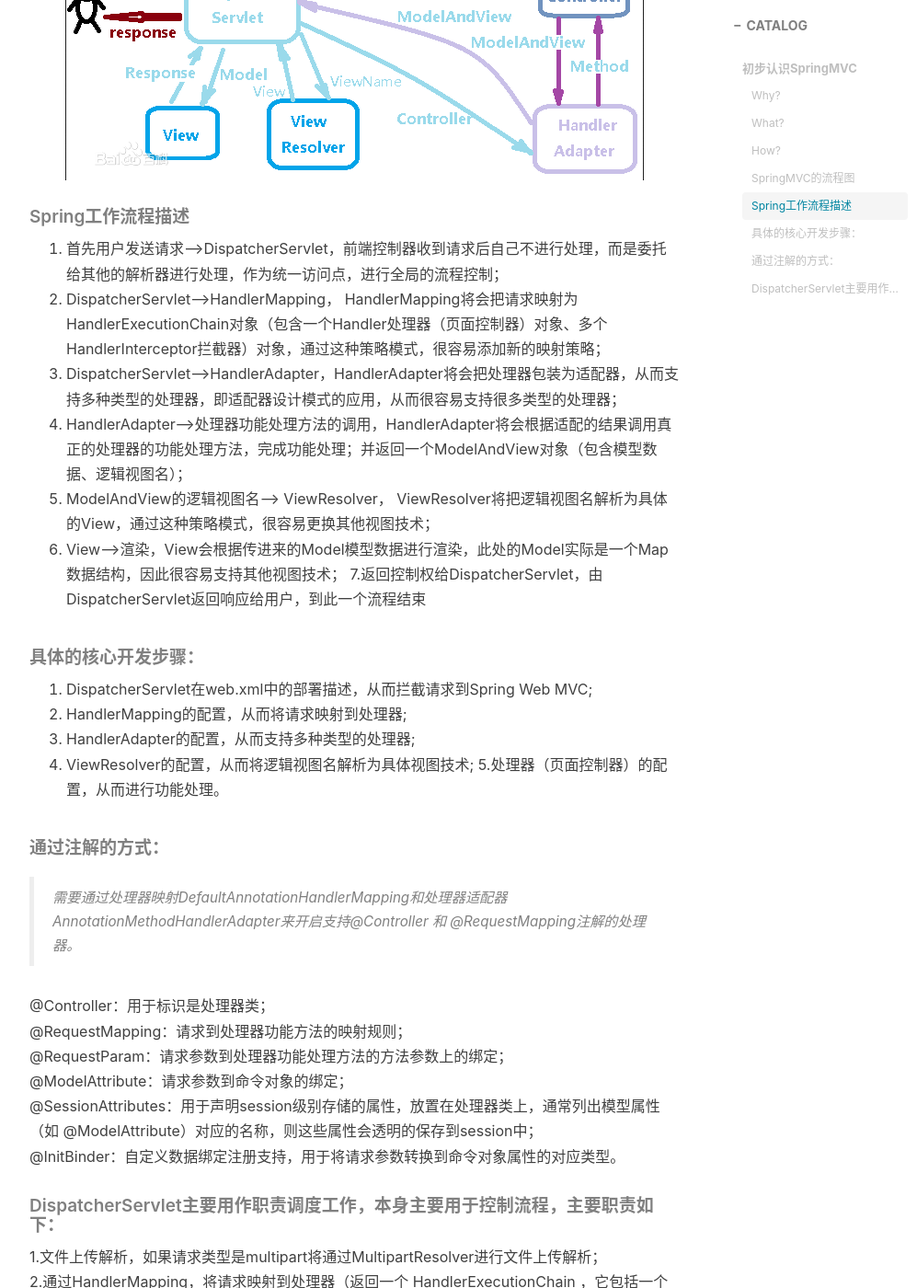
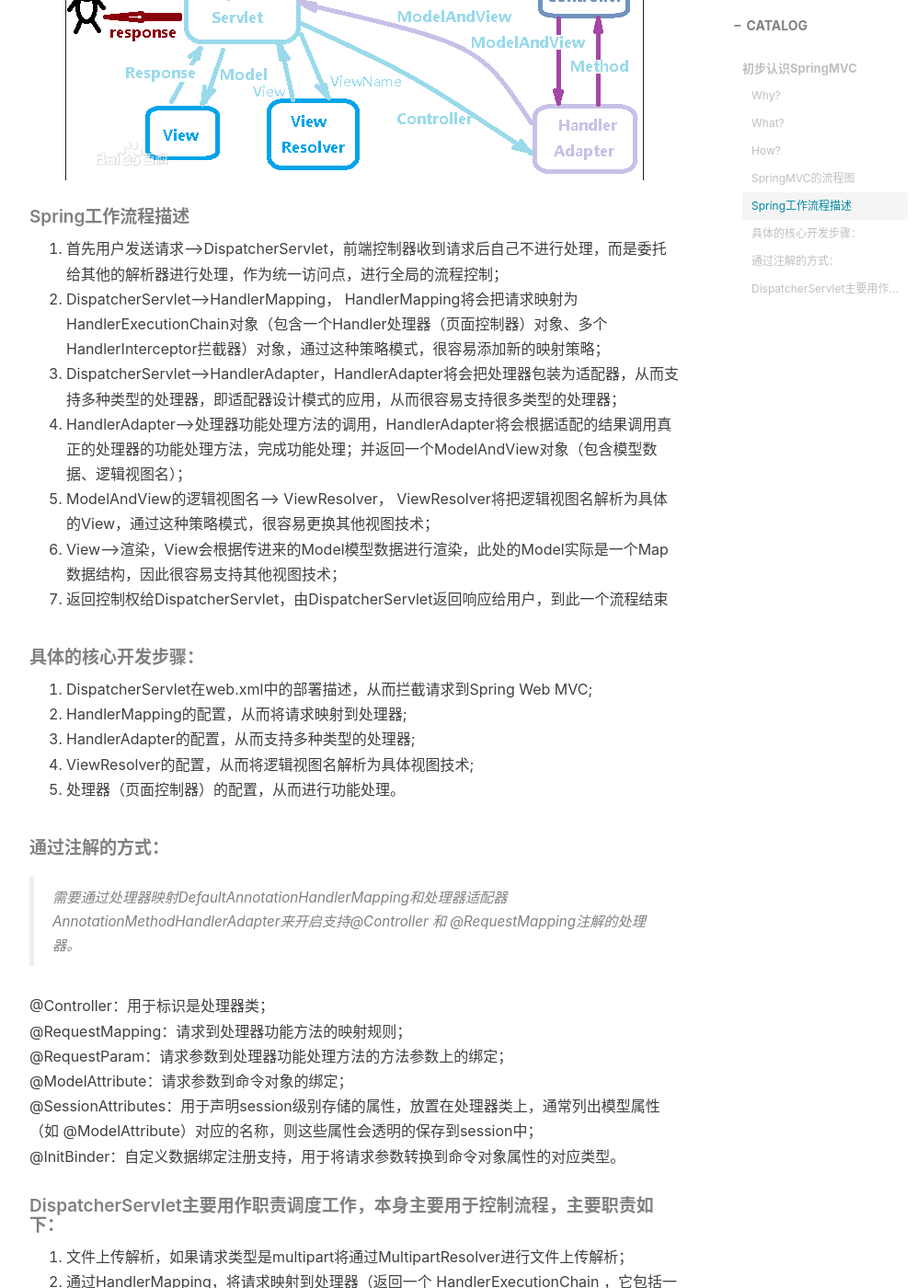
Before and after one commit to whvixd/qilixiang.github.io, a Jekyll site: the page built from _posts/2017-09-20-SpringMVC.md, in a window 1280 px wide and 1400 px high, scrolled down 1482 px. Shown: the whole window at 92% size, without its empty margins (233-1230 px from the left). Built offline with Jekyll 4.4.1, drawn with Linux system fonts in a browser that asks for light colours; nearby versions of some CDN libraries; comment, search, counter and statistics services are not loaded; some of the changed text lies outside the part shown.

Commit message:
SpringMvc

```diff
--- a/_posts/2017-09-20-SpringMVC.md
+++ b/_posts/2017-09-20-SpringMVC.md
@@ -35,13 +35,13 @@ Spring MVC属于SpringFrameWork的后续产品，已经融合在Spring Web Flow
 
 ##### Spring工作流程描述
 
-1. 首先用户发送请求——>DispatcherServlet，前端控制器收到请求后自己不进行处理，而是委托给其他的解析器进行处理，作为统一访问点，进行全局的流程控制；
-2. DispatcherServlet——>HandlerMapping， HandlerMapping将会把请求映射为HandlerExecutionChain对象（包含一个Handler处理器（页面控制器）对象、多个HandlerInterceptor拦截器）对象，通过这种策略模式，很容易添加新的映射策略；
-3. DispatcherServlet——>HandlerAdapter，HandlerAdapter将会把处理器包装为适配器，从而支持多种类型的处理器，即适配器设计模式的应用，从而很容易支持很多类型的处理器；
-4. HandlerAdapter——>处理器功能处理方法的调用，HandlerAdapter将会根据适配的结果调用真正的处理器的功能处理方法，完成功能处理；并返回一个ModelAndView对象（包含模型数据、逻辑视图名）；
-5. ModelAndView的逻辑视图名——> ViewResolver， ViewResolver将把逻辑视图名解析为具体的View，通过这种策略模式，很容易更换其他视图技术；
-6. View——>渲染，View会根据传进来的Model模型数据进行渲染，此处的Model实际是一个Map数据结构，因此很容易支持其他视图技术；
-7.返回控制权给DispatcherServlet，由DispatcherServlet返回响应给用户，到此一个流程结束
+1. 首先用户发送请求—>DispatcherServlet，前端控制器收到请求后自己不进行处理，而是委托给其他的解析器进行处理，作为统一访问点，进行全局的流程控制；
+2. DispatcherServlet—>HandlerMapping， HandlerMapping将会把请求映射为HandlerExecutionChain对象（包含一个Handler处理器（页面控制器）对象、多个HandlerInterceptor拦截器）对象，通过这种策略模式，很容易添加新的映射策略；
+3. DispatcherServlet—>HandlerAdapter，HandlerAdapter将会把处理器包装为适配器，从而支持多种类型的处理器，即适配器设计模式的应用，从而很容易支持很多类型的处理器；
+4. HandlerAdapter—>处理器功能处理方法的调用，HandlerAdapter将会根据适配的结果调用真正的处理器的功能处理方法，完成功能处理；并返回一个ModelAndView对象（包含模型数据、逻辑视图名）；
+5. ModelAndView的逻辑视图名—> ViewResolver， ViewResolver将把逻辑视图名解析为具体的View，通过这种策略模式，很容易更换其他视图技术；
+6. View—>渲染，View会根据传进来的Model模型数据进行渲染，此处的Model实际是一个Map数据结构，因此很容易支持其他视图技术；
+7. 返回控制权给DispatcherServlet，由DispatcherServlet返回响应给用户，到此一个流程结束
 
 ##### 具体的核心开发步骤：
 
@@ -49,7 +49,7 @@ Spring MVC属于SpringFrameWork的后续产品，已经融合在Spring Web Flow
 2. HandlerMapping的配置，从而将请求映射到处理器;
 3. HandlerAdapter的配置，从而支持多种类型的处理器;
 4. ViewResolver的配置，从而将逻辑视图名解析为具体视图技术;
-5.处理器（页面控制器）的配置，从而进行功能处理。
+5. 处理器（页面控制器）的配置，从而进行功能处理。
 
 ##### 通过注解的方式：
 
@@ -61,14 +61,14 @@ Spring MVC属于SpringFrameWork的后续产品，已经融合在Spring Web Flow
 @ModelAttribute：请求参数到命令对象的绑定；<br>
 @SessionAttributes：用于声明session级别存储的属性，放置在处理器类上，通常列出模型属性（如
 @ModelAttribute）对应的名称，则这些属性会透明的保存到session中；<br>
-@InitBinder：自定义数据绑定注册支持，用于将请求参数转换到命令对象属性的对应类型。
+@InitBinder：自定义数据绑定注册支持，用于将请求参数转换到命令对象属性的对应类型。<br>
 
 ##### DispatcherServlet主要用作职责调度工作，本身主要用于控制流程，主要职责如下：
 
-1.文件上传解析，如果请求类型是multipart将通过MultipartResolver进行文件上传解析；<br>
-2.通过HandlerMapping，将请求映射到处理器（返回一个 HandlerExecutionChain ，它包括一个处理器、多个HandlerInterceptor拦截器）；<!--[if !supportLists]-->
-3. <!--[endif]-->通过HandlerAdapter支持多种类型的处理器( HandlerExecutionChain中的处理器)；<br>
-4.通过ViewResolver解析逻辑视图名到具体视图实现；<br>
-5.本地化解析；<br>
-6.渲染具体的视图等；<br>
-7.如果执行过程中遇到异常将交给HandlerExceptionResolver来解析。<br>
+1. 文件上传解析，如果请求类型是multipart将通过MultipartResolver进行文件上传解析；
+2. 通过HandlerMapping，将请求映射到处理器（返回一个 HandlerExecutionChain ，它包括一个处理器、多个HandlerInterceptor拦截器）;
+3. 通过HandlerAdapter支持多种类型的处理器( HandlerExecutionChain中的处理器)；
+4. 通过ViewResolver解析逻辑视图名到具体视图实现；
+5. 本地化解析；
+6. 渲染具体的视图等；
+7. 如果执行过程中遇到异常将交给HandlerExceptionResolver来解析。
```
